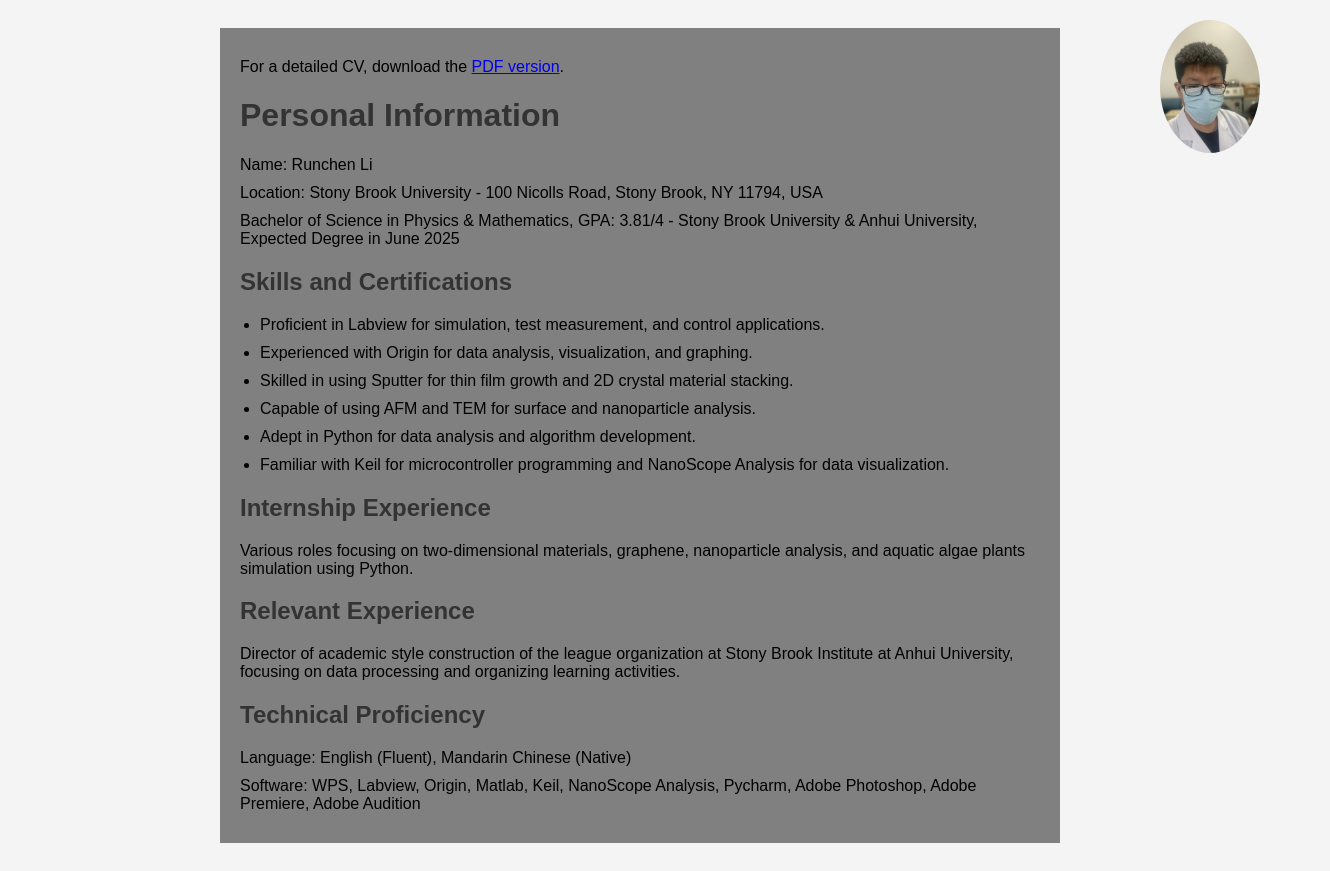
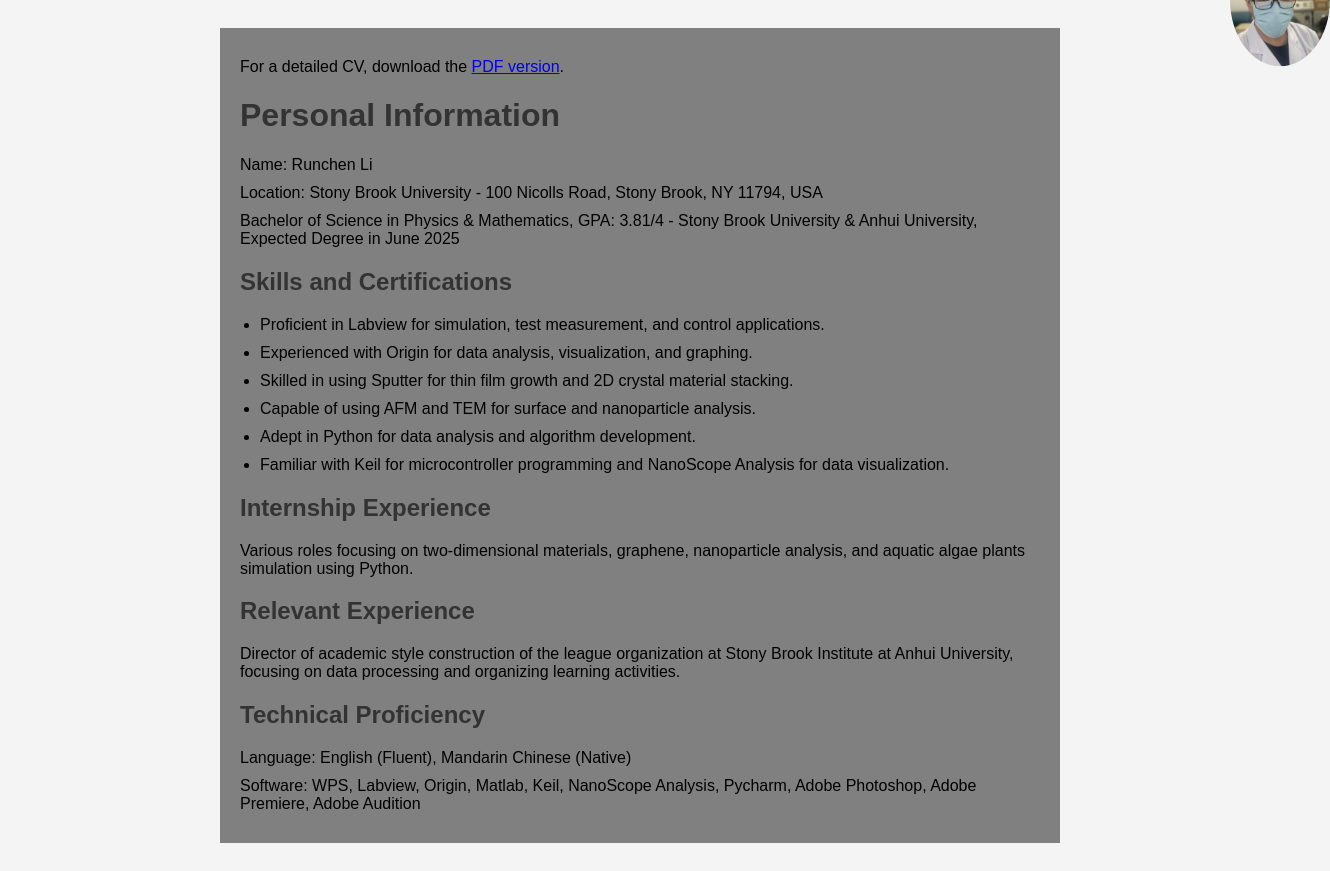
Before and after one commit to Runchenmike/Runchenmike.github.io, a plain HTML site: page index.html in a window 1280 px wide. Shown: the whole page, 1330 px wide, since content can reach past the window. Drawn offline with Linux system fonts and the light colour scheme.

Commit message:
Update index.html

```diff
--- a/index.html
+++ b/index.html
@@ -16,12 +16,13 @@
             background: gray;
             padding: 20px;
         }
-        .profile-photo {
+         .profile-photo {
             position: absolute;
-            right: 20px; /* Adjust based on your layout */
-            top: 20px; /* Adjust based on your layout */
+            right: 0; /* Aligns the photo to the right edge of the wrapper */
+            top: 0; /* Aligns the photo to the top edge of the wrapper */
             border-radius: 50%; /* Makes the image round */
             width: 100px; /* Adjust size as needed */
+            transform: translate(50%, -50%); /* Adjusts the photo's position to be partially outside the container */
         }
         h1, h2 {
             color: #333;
```
